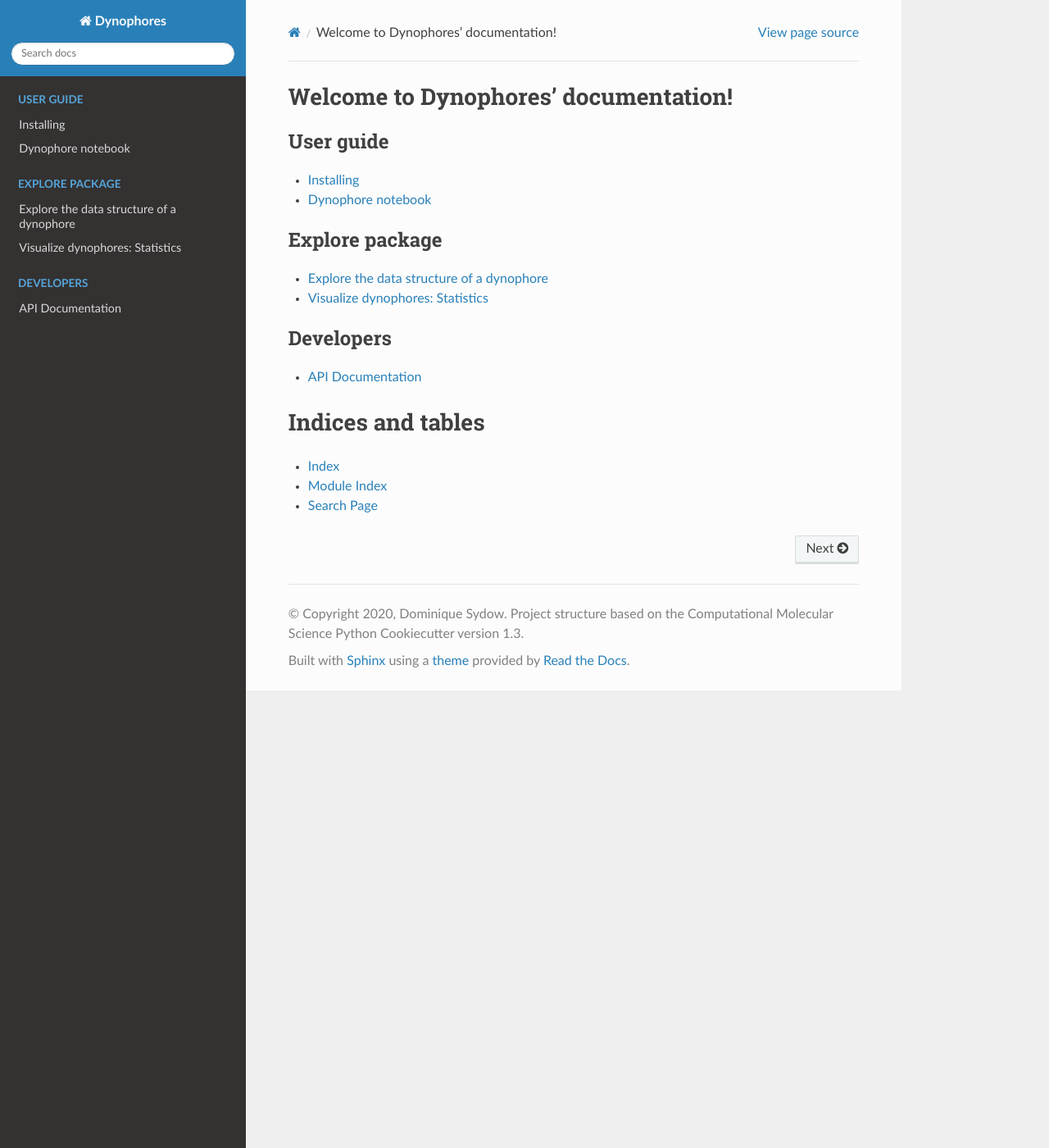
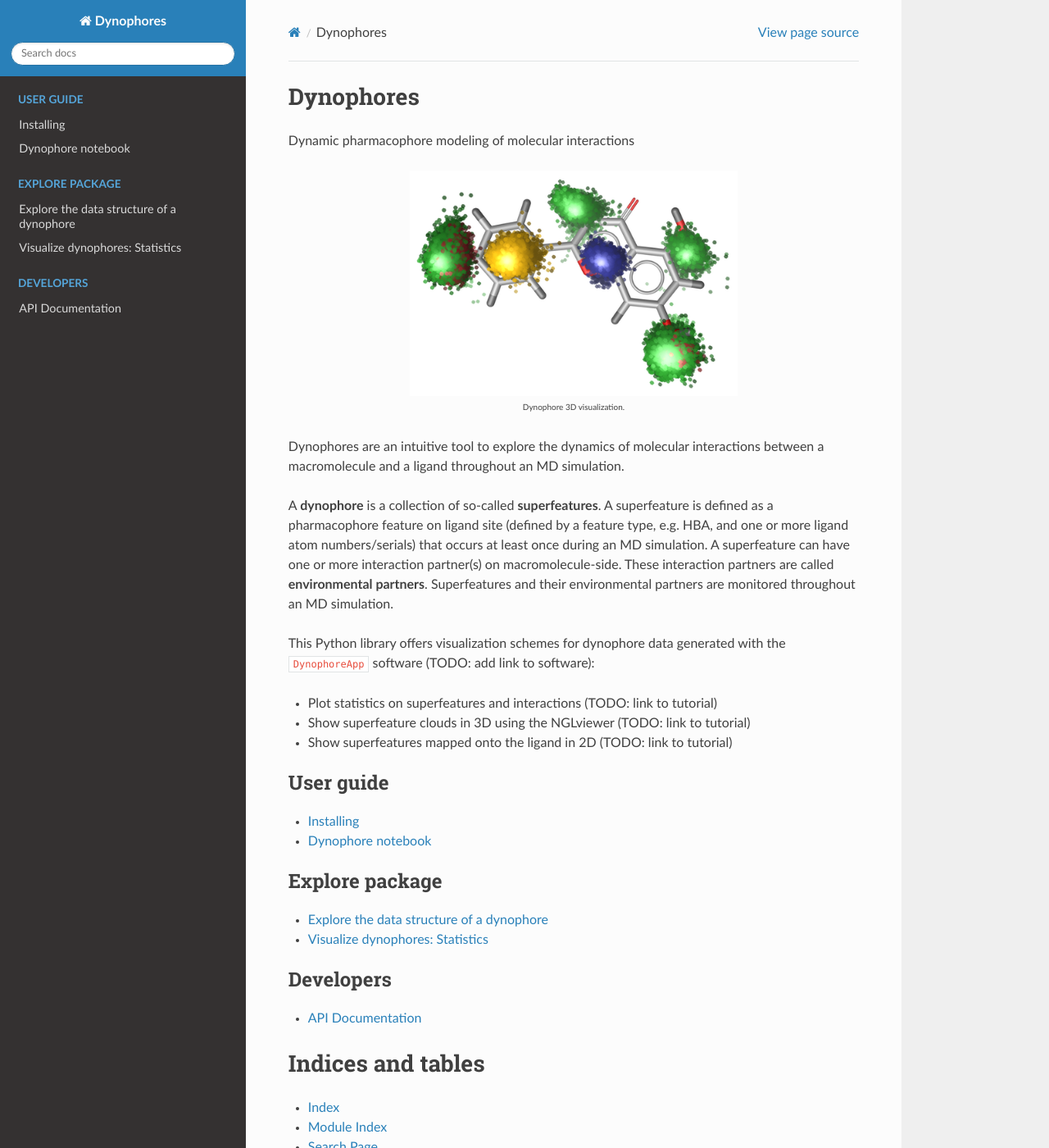
Before and after one commit to wolberlab/dynophores, a Sphinx documentation site: the page built from docs/index.rst, in a window 1280 px wide and 1400 px high. Shown: the whole window at 82% size. Built offline with Sphinx 7.4.7 and the Read the Docs theme 2.0.0, drawn with Linux system fonts in a browser that asks for light colours; pages that are not in the unit, such as notebooks, are missing from menus; the version number could not be read and is left out.

Commit message:
Add introduction to docs index (sync with README)

```diff
--- a/docs/index.rst
+++ b/docs/index.rst
@@ -3,8 +3,39 @@
    You can adapt this file completely to your liking, but it should at least
    contain the root `toctree` directive.
 
-Welcome to Dynophores' documentation!
-=====================================
+Dynophores
+==========
+
+Dynamic pharmacophore modeling of molecular interactions
+
+.. raw:: html
+
+   <p align="center">
+   <img src="_static/dynophore.png" alt="Dynophore 3D visualization" width="400"/>
+   <br>
+   <font size="1">
+   Dynophore 3D visualization.
+   </font>
+   </p>
+
+Dynophores are an intuitive tool to explore the dynamics of molecular interactions between a
+macromolecule and a ligand throughout an MD simulation.
+
+A **dynophore** is a collection of so-called **superfeatures**.
+A superfeature is defined as a pharmacophore feature on ligand site
+(defined by a feature type, e.g. HBA, and one or more ligand atom numbers/serials) that occurs
+at least once during an MD simulation. A superfeature can have one or more interaction partner(s)
+on macromolecule-side.
+These interaction partners are called **environmental partners**.
+Superfeatures and their environmental partners are monitored throughout an MD simulation.
+
+
+This Python library offers visualization schemes for dynophore data generated with the
+``DynophoreApp`` software (TODO: add link to software):
+
+- Plot statistics on superfeatures and interactions (TODO: link to tutorial)
+- Show superfeature clouds in 3D using the NGLviewer (TODO: link to tutorial)
+- Show superfeatures mapped onto the ligand in 2D (TODO: link to tutorial)
 
 .. toctree::
    :maxdepth: 1
@@ -28,7 +59,6 @@ Welcome to Dynophores' documentation!
    api
 
 
-
 Indices and tables
 ==================
 
```
Also changed, not shown: README.md (+30 -4 lines), docs/_static/dynophore.png (added).
